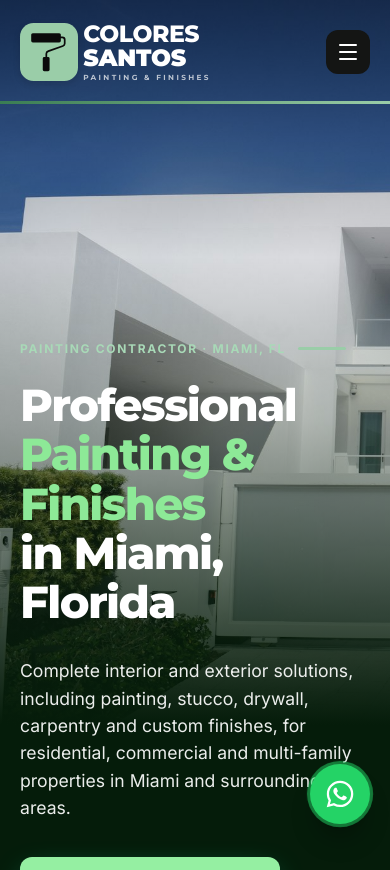
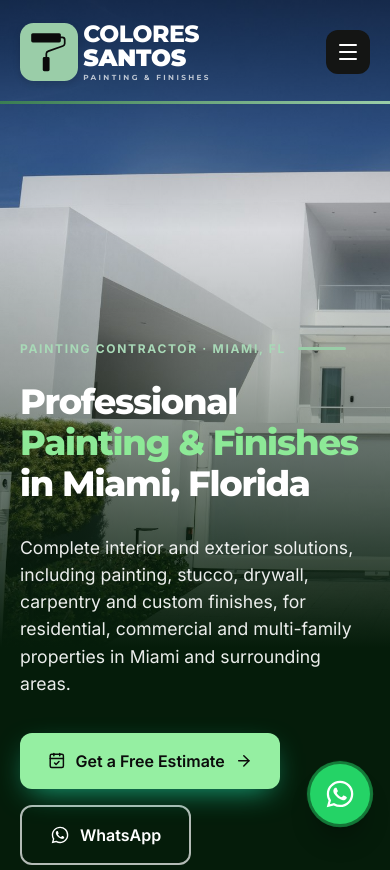
Before and after one commit to Guillemuhana/colores-santos, a React (Vite) app: page / in a window 390 px wide. Shown: the top 870 px of the page. Built offline with nearby package versions, Linux system fonts and the light colour scheme.

Commit message:
Use smaller consistent headings across all page heroes

```diff
--- a/src/index.css
+++ b/src/index.css
@@ -135,8 +135,8 @@ h1, h2, h3, h4 { @apply font-display tracking-tight; }
 .photo-hero__layout { display: grid; grid-template-columns: 1.05fr 1fr; align-items: center; min-height: max(760px, 100svh); padding-top: 150px; padding-bottom: 70px; }
 .photo-hero__content { grid-column: 2; min-width: 0; }
 .photo-hero__content > div:first-child { color: white; }
-.photo-hero__title { font-size: clamp(3rem, 6.4vw, 7rem); line-height: 1.02; letter-spacing: -.035em; }
-.photo-hero--home .photo-hero__title { font-size: clamp(2.8rem, 4.7vw, 5.3rem); }
+.photo-hero__title { font-size: clamp(2.2rem, 3.5vw, 4rem); line-height: 1.08; letter-spacing: -.035em; }
+.photo-hero--home .photo-hero__title { font-size: clamp(2.2rem, 3.5vw, 4rem); }
 .photo-hero .text-gradient { color: #8de997; background: none; -webkit-text-fill-color: currentColor; }
 .photo-hero__intro { margin-top: 28px; max-width: 42rem; font-size: clamp(1.1rem, 1.55vw, 1.5rem); line-height: 1.55; color: rgb(255 255 255 / .92); }
 .photo-hero__content a.bg-brand-400 { background: #95efa2; }
@@ -147,7 +147,7 @@ h1, h2, h3, h4 { @apply font-display tracking-tight; }
   .photo-hero__content { grid-column: 1; }
   .photo-hero__image { height: 65%; object-position: left top; }
   .photo-hero__shade { background: linear-gradient(180deg, rgb(0 0 0 / .45) 0%, transparent 22%, rgb(5 28 10 / .25) 36%, #051c0a 62%); }
-  .photo-hero__title { font-size: clamp(3rem, 9vw, 5rem); }
+  .photo-hero__title { font-size: clamp(2.2rem, 3.5vw, 4rem); }
 }
 
 /* Keep the cabinet project visible beside its longer service title. */
```
